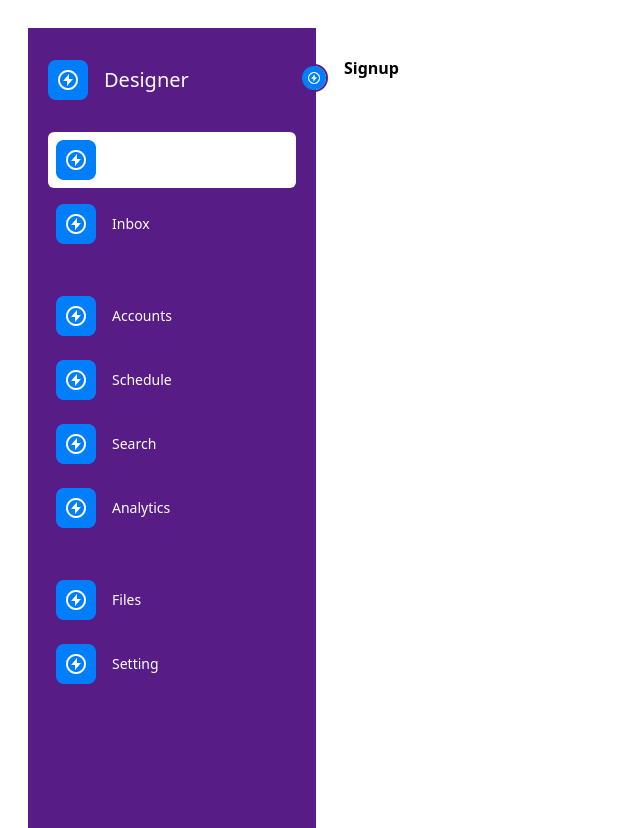
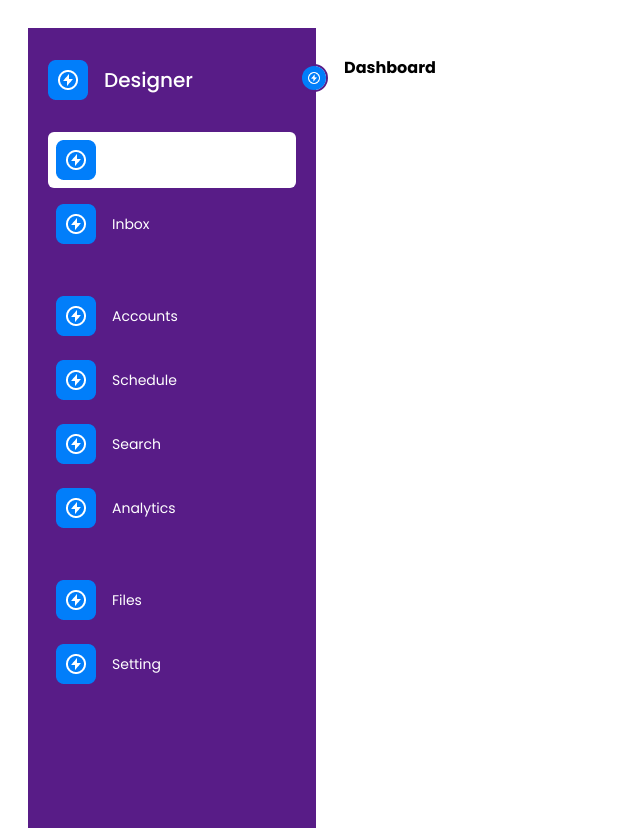
Before and after one commit to g-charan/dist-medicine, a Next.js app in the folder frontend/: page /main/dashboard in a window 1280 px wide. Shown: the whole page, without its empty margins (0-640 px from the left). Built offline with nearby package versions, Linux system fonts and the light colour scheme.

Commit message:
Added font Poppins

```diff
--- a/frontend/app/globals.css
+++ b/frontend/app/globals.css
@@ -1,3 +1,5 @@
+@import url("https://fonts.googleapis.com/css2?family=Poppins:ital,wght@0,100;0,200;0,300;0,400;0,500;0,600;0,700;0,800;0,900;1,100;1,200;1,300;1,400;1,500;1,600;1,700;1,800;1,900&display=swap");
+
 @tailwind base;
 @tailwind components;
 @tailwind utilities;
--- a/frontend/app/layout.tsx
+++ b/frontend/app/layout.tsx
@@ -8,7 +8,7 @@
 }>) {
   return (
     <html lang="en">
-      <body>
+      <body className="font-body">
         <div>
           <div className="flex-1 p-7 h-screen">{children}</div>
         </div>
--- a/frontend/app/main/dashboard/page.tsx
+++ b/frontend/app/main/dashboard/page.tsx
@@ -1,3 +1,3 @@
 export default function Signup() {
-  return <b>Signup</b>;
+  return <b>Dashboard</b>;
 }
--- a/frontend/tailwind.config.ts
+++ b/frontend/tailwind.config.ts
@@ -12,6 +12,9 @@
         background: "var(--background)",
         foreground: "var(--foreground)",
       },
+      fontFamily: {
+        body: ["Poppins"],
+      },
     },
   },
   plugins: [],
```
Also changed, not shown: frontend/package.json (+7 -5 lines), 1 other file (tests, documents, lock files or other folders).
